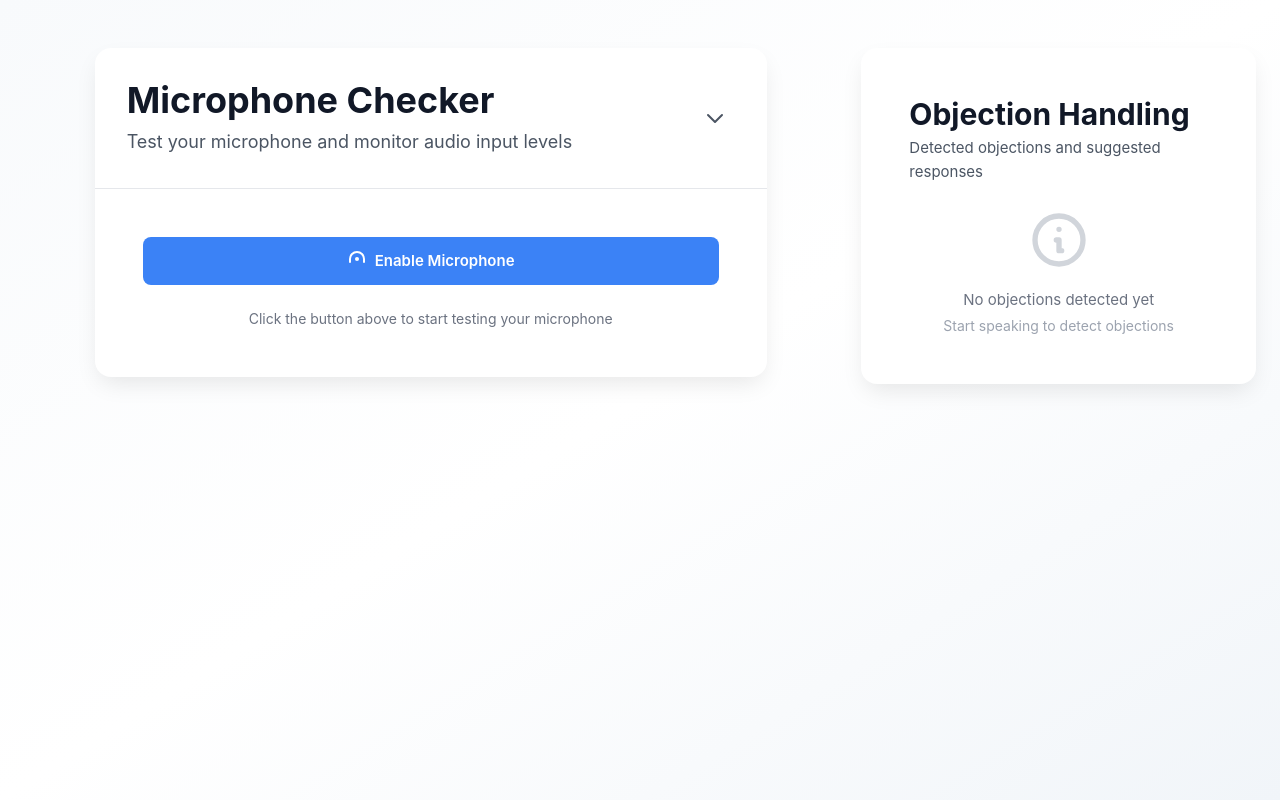
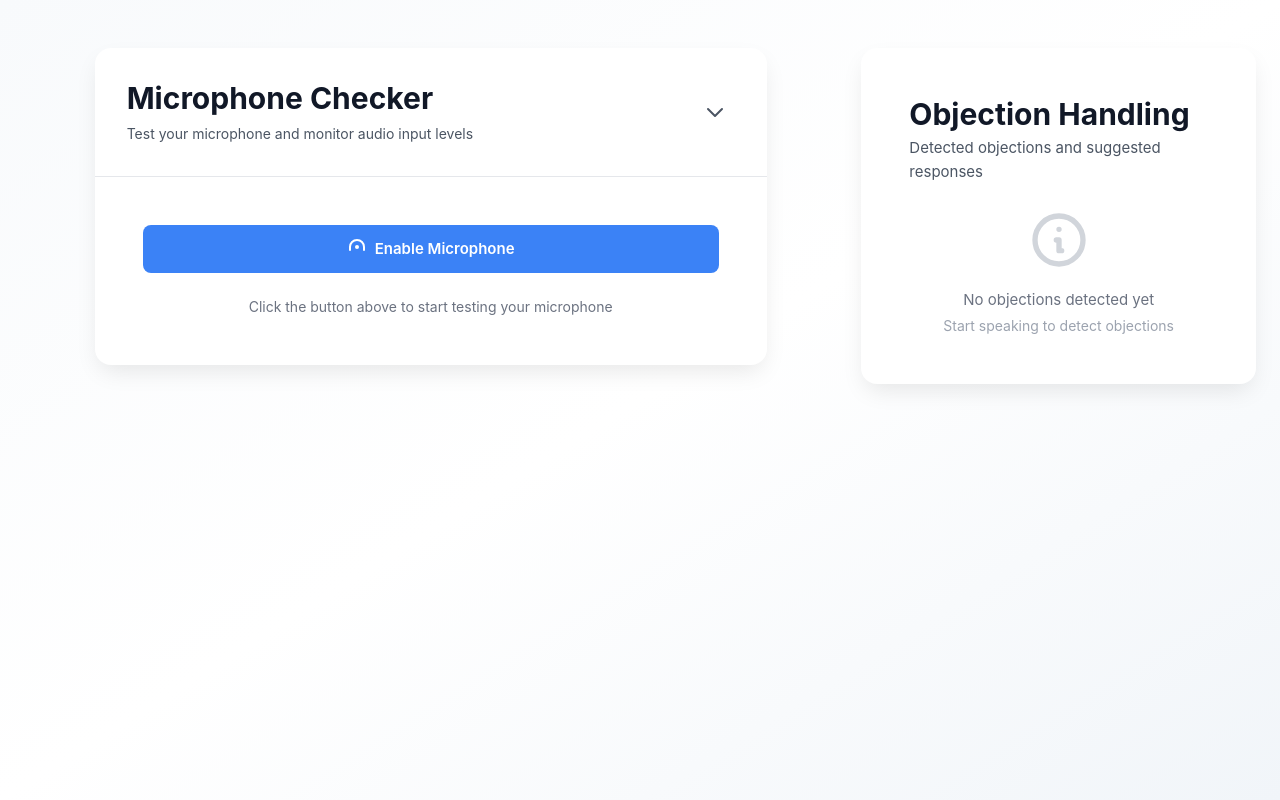
Before and after one commit to aarono-boop/Real-TIme-Objection-Handling, a Vue app: page / in a window 1280 px wide. Built offline with nearby package versions, Linux system fonts and the light colour scheme; the HTML template or start-up script is replaced by a standard one.

Commit message:
completionId: cgen-3e4c3cf3dfb1441cad4d97a8e91b116b
cgen-3e4c3cf3dfb1441cad4d97a8e91b116b

```diff
--- a/src/components/MicrophoneChecker.vue
+++ b/src/components/MicrophoneChecker.vue
@@ -251,8 +251,8 @@ onBeforeUnmount(() => {
       <!-- Header with Minimize Button -->
       <div class="p-6 sm:p-8 border-b border-gray-200 flex items-center justify-between">
         <div v-if="!isMinimized" class="flex-1">
-          <h1 class="text-3xl sm:text-4xl font-bold text-gray-900 mb-2">Microphone Checker</h1>
-          <p class="text-gray-600 text-lg">Test your microphone and monitor audio input levels</p>
+          <h1 class="text-2xl sm:text-3xl font-bold text-gray-900 mb-2">Microphone Checker</h1>
+          <p class="text-gray-600 text-sm">Test your microphone and monitor audio input levels</p>
         </div>
         <div v-else class="flex-1">
           <h1 class="text-xl font-bold text-gray-900">Microphone Checker</h1>
```
